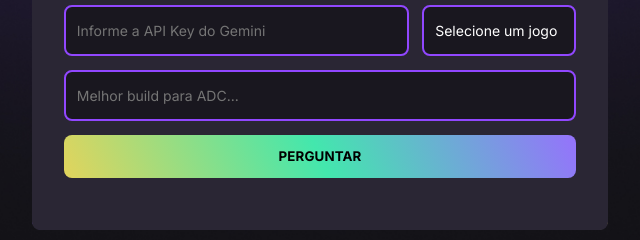
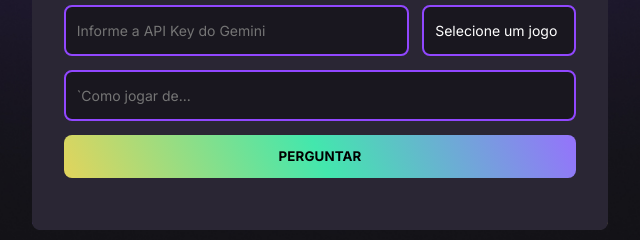
Before and after one commit to macedorodrigo/nlw-agents-assistente-meta, a plain HTML site: page index.html in a window 1280 px wide. Shown: the part 329-569 px from the top of the page, 320-960 px from the left. Drawn offline with Linux system fonts and the light colour scheme; a web font is replaced by a local one.

Commit message:
Trocando o valor do placeholder, questionUnput

```diff
--- a/index.html
+++ b/index.html
@@ -40,7 +40,7 @@
             <option value="lol">League of Legends</option>
           </select>
 
-          <input id="questionInput" type="text" placeholder="Melhor build para ADC..." required>
+          <input id="questionInput" type="text" placeholder="`Como jogar de..." required>
 
           <button id="askButton">
             Perguntar
```
